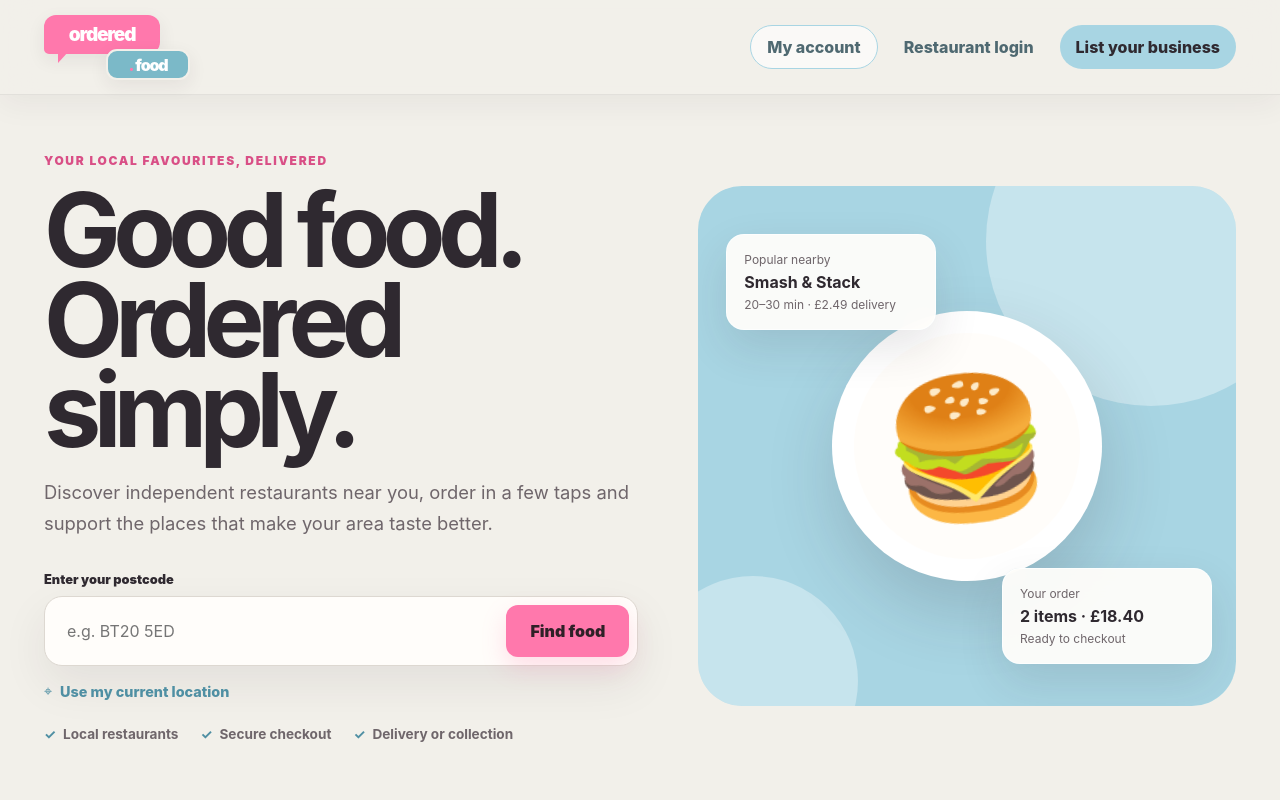
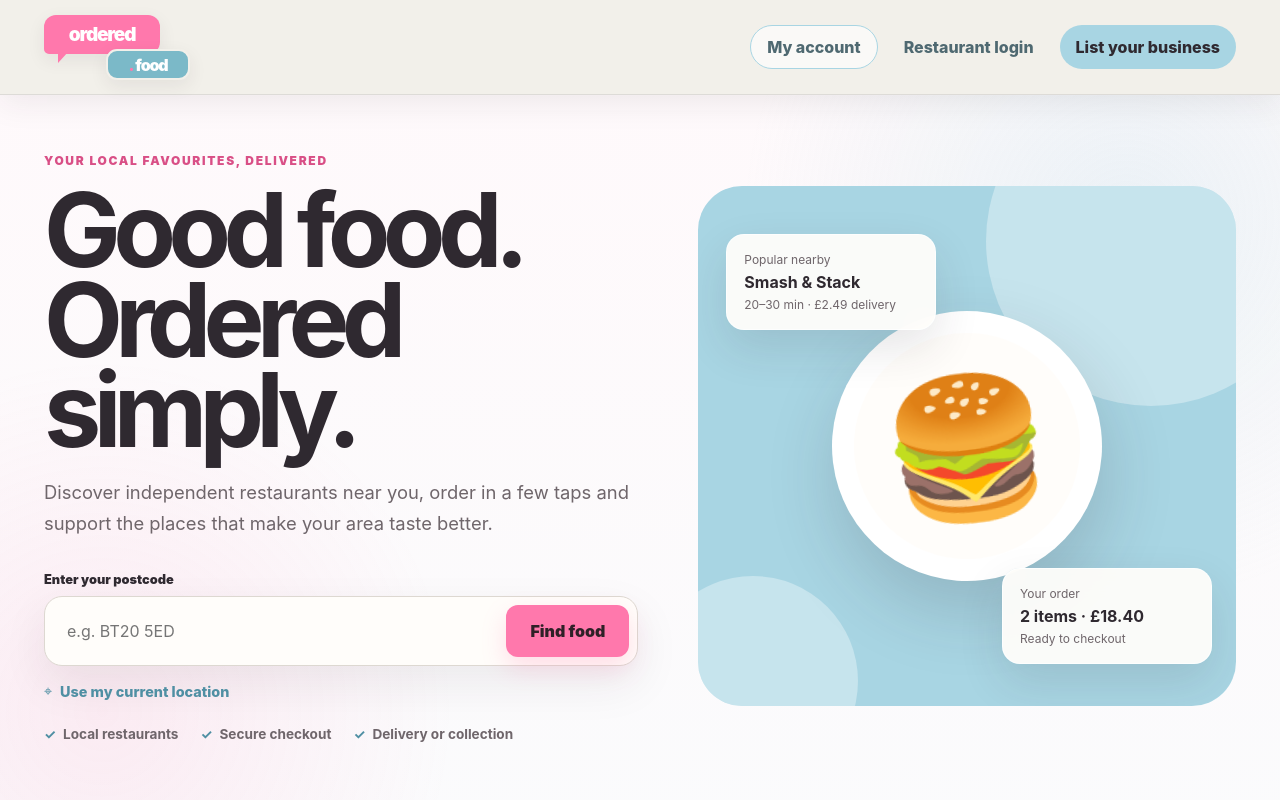
Before and after one commit to MaviUK/refreshabin, a React (Vite) app in the folder apps/restaurant/: page / in a window 1280 px wide. Shown: the top 800 px of the page. Built offline with nearby package versions, Linux system fonts and the light colour scheme; no server answers.

Commit message:
Separate homepage body from sticky header

```diff
--- a/apps/restaurant/src/home/HomeHeader.css
+++ b/apps/restaurant/src/home/HomeHeader.css
@@ -1,11 +1,18 @@
+.home-page {
+  background:
+    radial-gradient(circle at 88% 8%, rgba(168, 213, 227, 0.22), transparent 24rem),
+    radial-gradient(circle at 8% 26%, rgba(255, 120, 172, 0.12), transparent 22rem),
+    linear-gradient(180deg, #fff9fb 0%, #f8fcfd 48%, #fffdfa 100%);
+}
+
 .home-header-shell {
   position: sticky;
   top: 0;
   z-index: 100;
   width: 100%;
-  border-bottom: 1px solid rgba(47, 41, 48, 0.08);
-  background: rgba(242, 240, 234, 0.94);
-  box-shadow: 0 8px 30px rgba(47, 41, 48, 0.06);
+  border-bottom: 1px solid rgba(47, 41, 48, 0.1);
+  background: rgba(242, 240, 234, 0.97);
+  box-shadow: 0 8px 30px rgba(47, 41, 48, 0.08);
   backdrop-filter: blur(18px);
   -webkit-backdrop-filter: blur(18px);
 }
```
